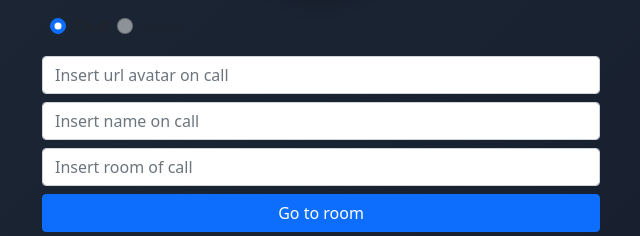
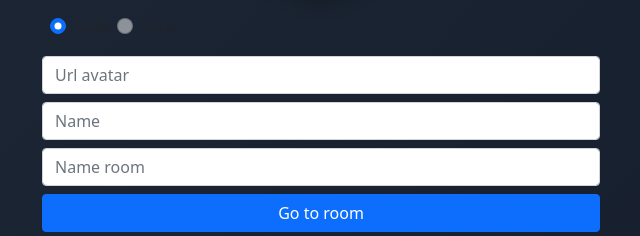
Before and after one commit to crismagno/app2, a Next.js app: page / in a window 1280 px wide. Shown: the part 360-596 px from the top of the page, without its empty margins (319-959 px from the left). Built offline with nearby package versions, Linux system fonts and the light colour scheme; some icons are missing.

Commit message:
Imptovre login labels

```diff
--- a/src/pages/index.tsx
+++ b/src/pages/index.tsx
@@ -67,7 +67,7 @@ export default function Login() {
           <input
             type="text"
             className="form-control"
-            placeholder="Insert url avatar on call"
+            placeholder="Url avatar"
             onChange={(event) => setAvatar(event.target.value)}
           />
         </div>
@@ -75,7 +75,7 @@ export default function Login() {
           <input
             type="text"
             className="form-control"
-            placeholder="Insert name on call"
+            placeholder="Name"
             onChange={(event) => setUserName(event.target.value)}
             maxLength={30}
           />
@@ -84,7 +84,7 @@ export default function Login() {
           <input
             type="text"
             className="form-control"
-            placeholder="Insert room of call"
+            placeholder="Name room"
             onChange={(event) => setRoom(event.target.value)}
           />
         </div>
```
